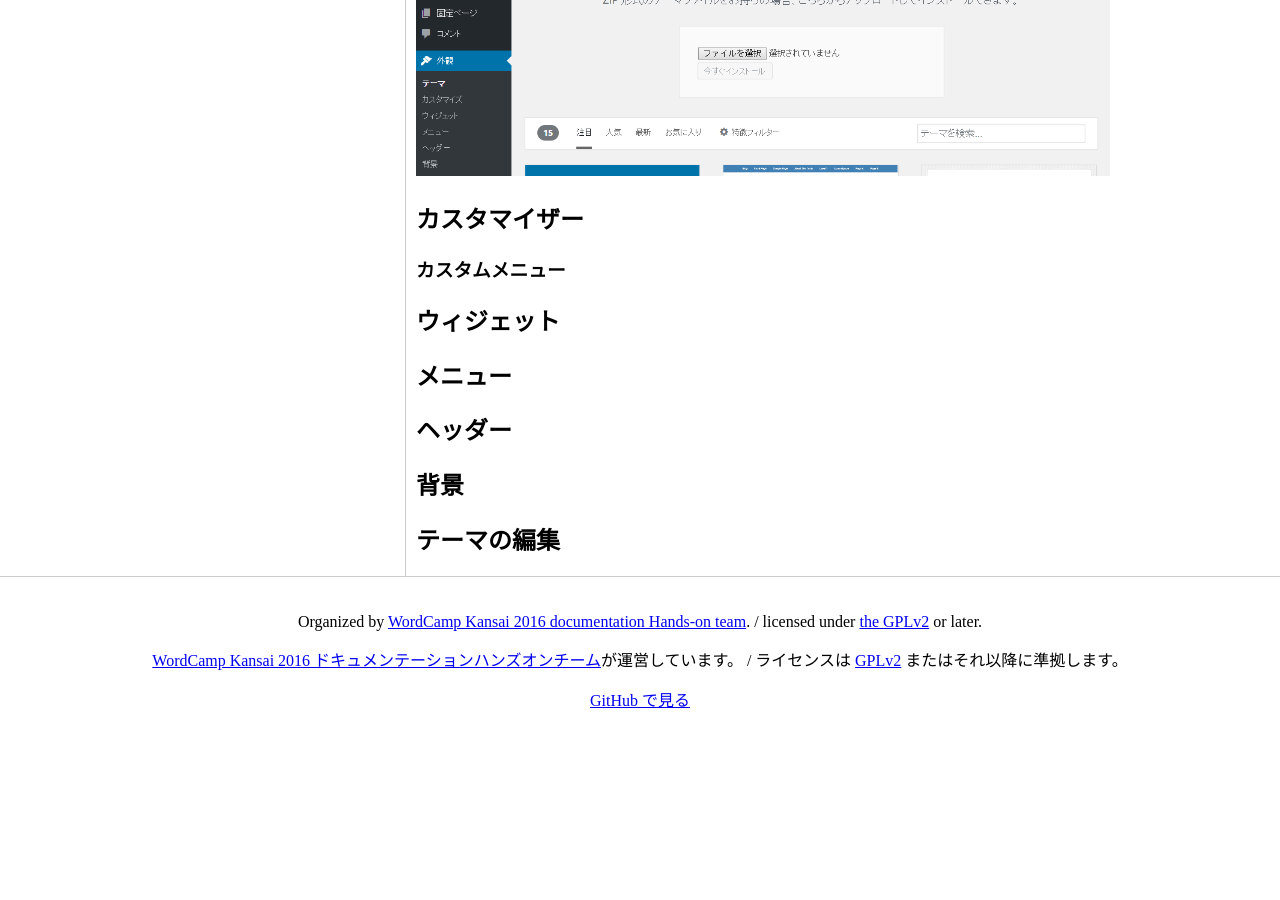
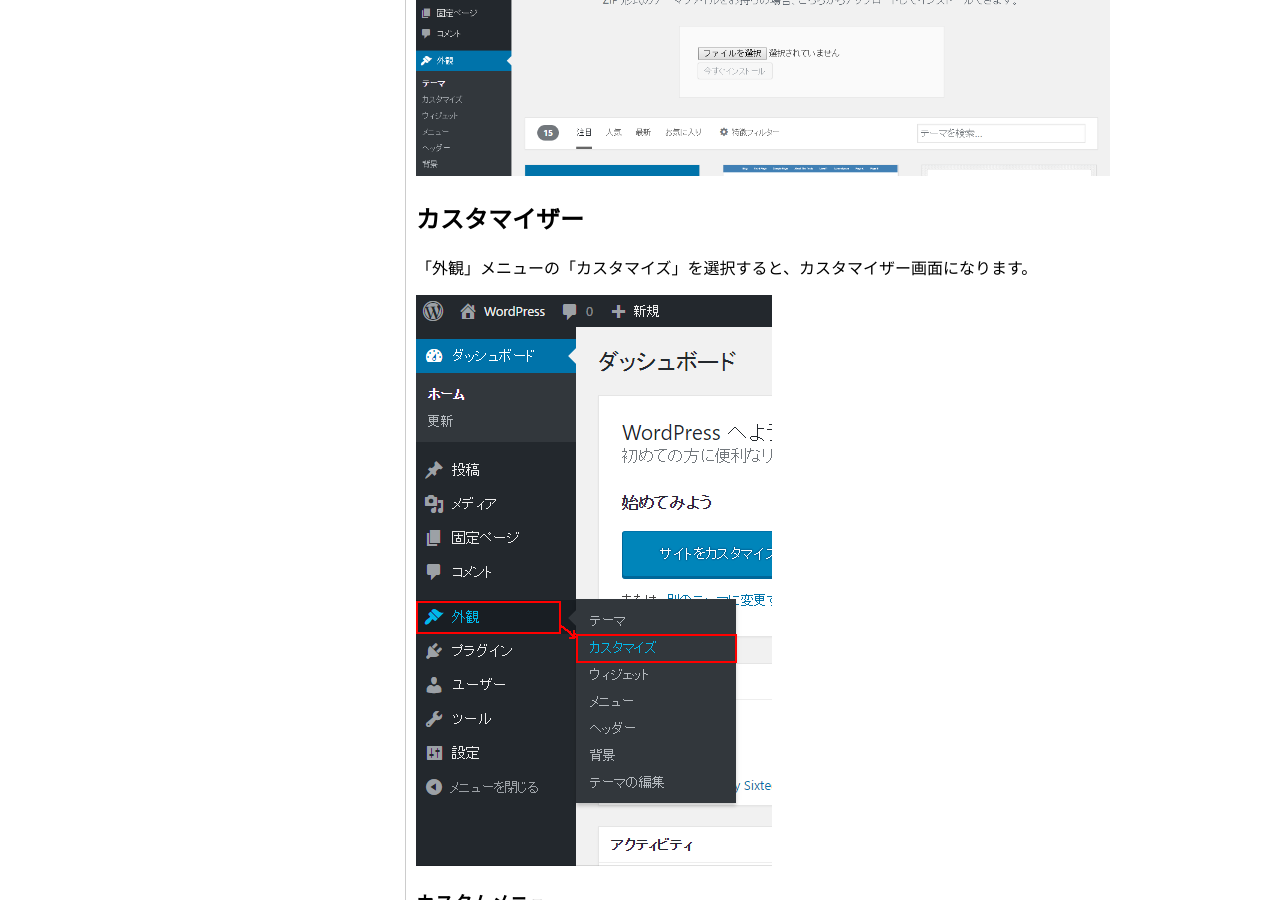
Before and after one commit to jawordpressorg/user-manual, a Jekyll site: the page built from 4_gaikan/index.md, in a window 1280 px wide and 900 px high, scrolled down 3001 px. Built offline with Jekyll 4.4.1, drawn with Linux system fonts in a browser that asks for light colours; nearby versions of some CDN libraries; before the commit the page ends 3732 px from its top, so only the background shows below that.

Commit message:
カスタマイズメニューの選択画像を追加

```diff
--- a/4_gaikan/index.md
+++ b/4_gaikan/index.md
@@ -41,6 +41,10 @@
 
 ## カスタマイザー
 
+「外観」メニューの「カスタマイズ」を選択すると、カスタマイザー画面になります。
+
+![カスタマイザーの説明1]({{ site.baseurl }}/assets/images/customizer01.png)
+
 ### カスタムメニュー
 
 ## ウィジェット
```
Also changed, not shown: assets/images/customizer01.png (added).
